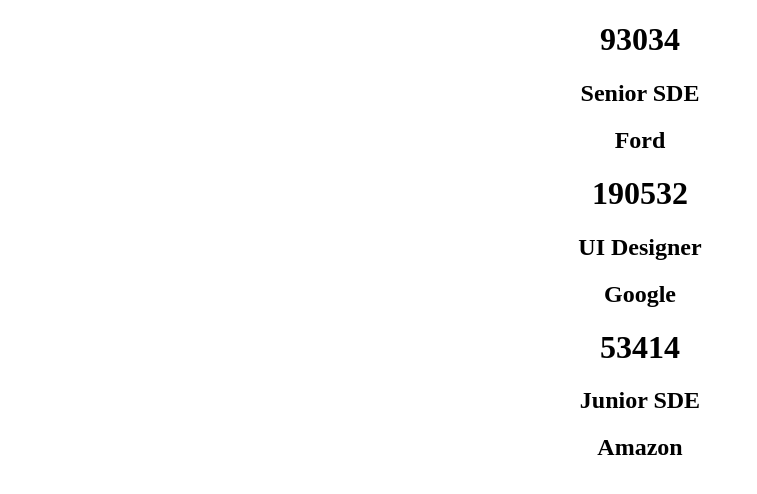
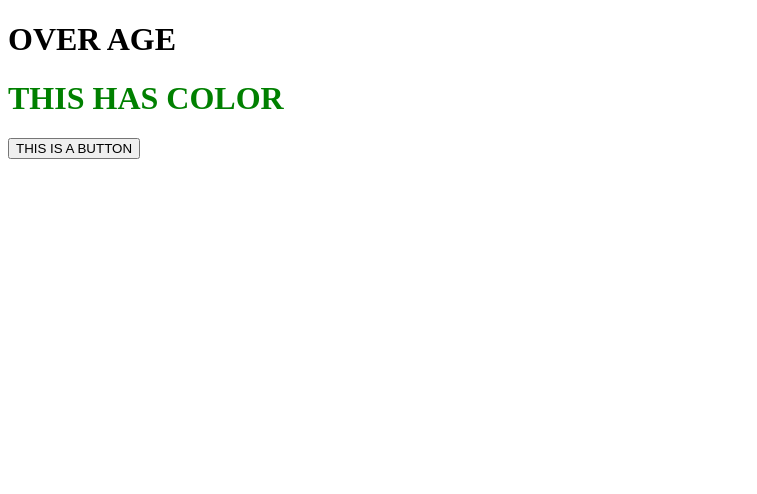
Before and after one commit to daisyyedda/ReactJS-Episode1, a React (Create React App) app: page / in a window 1280 px wide. Shown: the top 494 px of the page, without its empty margins (0-757 px from the left). Built offline with nearby package versions, Linux system fonts and the light colour scheme.

Commit message:
use of ternary operators

```diff
--- a/src/App.js
+++ b/src/App.js
@@ -1,12 +1,17 @@
-import './App.css';
+import styles from './App.module.css';
 
 // JSX (function that returns HTML tags)
 function App() {
+  const age = 19;
+  const isGreen = true;
+
   return (
+    // using ternary operators
+    // && followed by codes to execute should the condition be true
     <div className="App">
-      <Job salary={93034} position="Senior SDE" company="Ford" />
-      <Job salary={190532} position="UI Designer" company="Google" />
-      <Job salary={53414} position="Junior SDE" company="Amazon" />
+      {age >= 18 ? <h1>OVER AGE</h1> : <h1>UNDER AGE</h1>}
+      <h1 style={{ color: isGreen ? "green" : "red" }}> THIS HAS COLOR </h1>
+      {isGreen && <button> THIS IS A BUTTON </button>}
     </div>
   );
 }
--- a/src/App.css
+++ b/src/App.module.css
@@ -36,3 +36,7 @@
     transform: rotate(360deg);
   }
 }
+
+.name {
+  color: red
+}
```
